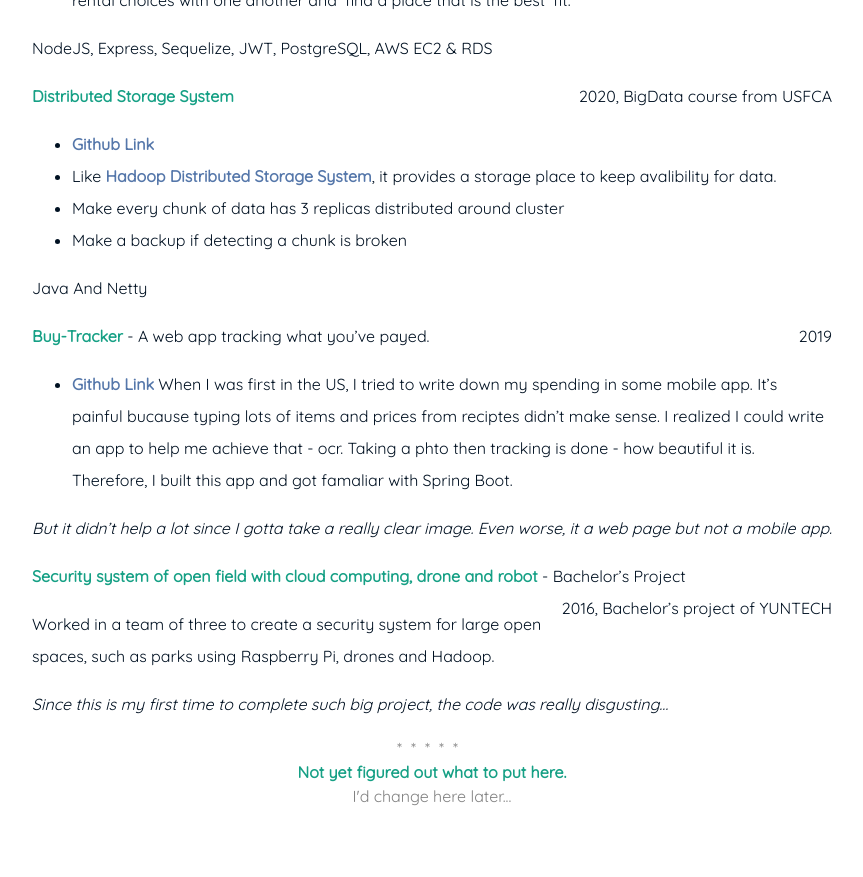
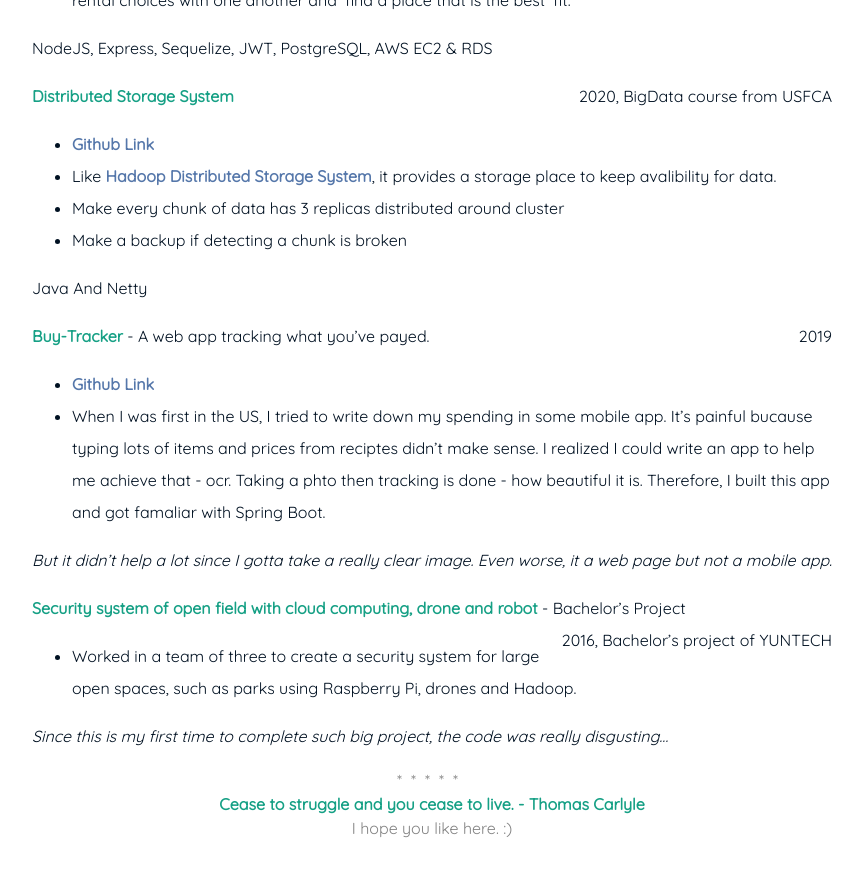
Before and after one commit to mchen81/blog, a Jekyll site: the page built from resume.md, in a window 1280 px wide and 900 px high, scrolled down 2623 px. Shown: the top 877 px of the window, without its empty margins (208-1071 px from the left). Built offline with Jekyll 4.4.1, drawn with Linux system fonts in a browser that asks for light colours.

Commit message:
fix typo

```diff
--- a/_includes/page/about.html
+++ b/_includes/page/about.html
@@ -1,9 +1,8 @@
 <div class="about">
   <div class="about__devider">*****</div>
   <div class="about__text">
-    <strong> Not yet figured out what to put here. </strong>
-
+    <strong> Cease to struggle and you cease to live. - Thomas Carlyle</strong>
     <br />
-    I'd change here later...
+    I hope you like here. :)
   </div>
 </div>
--- a/resume.md
+++ b/resume.md
@@ -93,13 +93,13 @@ Java And Netty
 **Buy-Tracker** - A web app tracking what you've payed. <span style="float: right; ">2019</span>
 
 - [Github Link](https://github.com/mchen81/Buy-Tracker)
-  When I was first in the US, I tried to write down my spending in some mobile app. It's painful bucause typing lots of items and prices from reciptes didn't make sense. I realized I could write an app to help me achieve that - ocr. Taking a phto then tracking is done - how beautiful it is. Therefore, I built this app and got famaliar with Spring Boot.
+- When I was first in the US, I tried to write down my spending in some mobile app. It's painful bucause typing lots of items and prices from reciptes didn't make sense. I realized I could write an app to help me achieve that - ocr. Taking a phto then tracking is done - how beautiful it is. Therefore, I built this app and got famaliar with Spring Boot.
 
 _But it didn't help a lot since I gotta take a really clear image. Even worse, it a web page but not a mobile app._
 
 **Security system of open field with cloud computing, drone and robot** - Bachelor's Project <span style="float: right; ">2016, Bachelor's project of YUNTECH</span>
 
-Worked in a team of three to create a security system for large open spaces, such as parks using
-Raspberry Pi, drones and Hadoop.
+- Worked in a team of three to create a security system for large open spaces, such as parks using
+  Raspberry Pi, drones and Hadoop.
 
 _Since this is my first time to complete such big project, the code was really disgusting..._
```
Also changed, not shown: index.md (+1 -1 lines).
